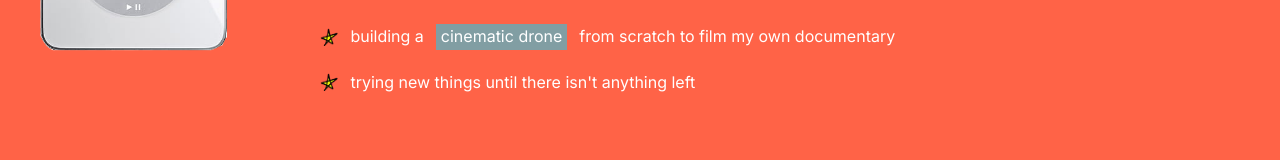
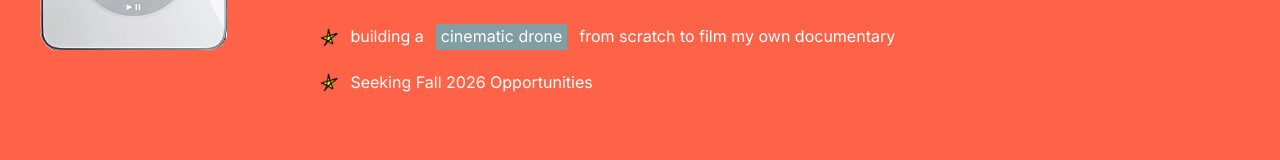
Before and after one commit to krishivpan/coopportfolio, a React (Vite) app: page / in a window 1280 px wide. Shown: the part 433-593 px from the top of the page. Built offline with nearby package versions, Linux system fonts and the light colour scheme; a web font is replaced by a local one.

Commit message:
update opportunity statement in about me section

```diff
--- a/src/components/HomePage.tsx
+++ b/src/components/HomePage.tsx
@@ -17,7 +17,7 @@ export default function HomePage() {
           <li>raised ~$1000 for cancer research</li>
           <li>use JS/TS, Python, C/C++, Java, Swift</li>
           <li>building a <Highlighter color="rgba(4, 217, 255, 0.5)">cinematic drone</Highlighter> from scratch to film my own documentary</li>
-          <li>trying new things until there isn't anything left</li>
+          <li>Seeking Fall 2026 Opportunities</li>
         </ul>
       </section>
     </main>
```
